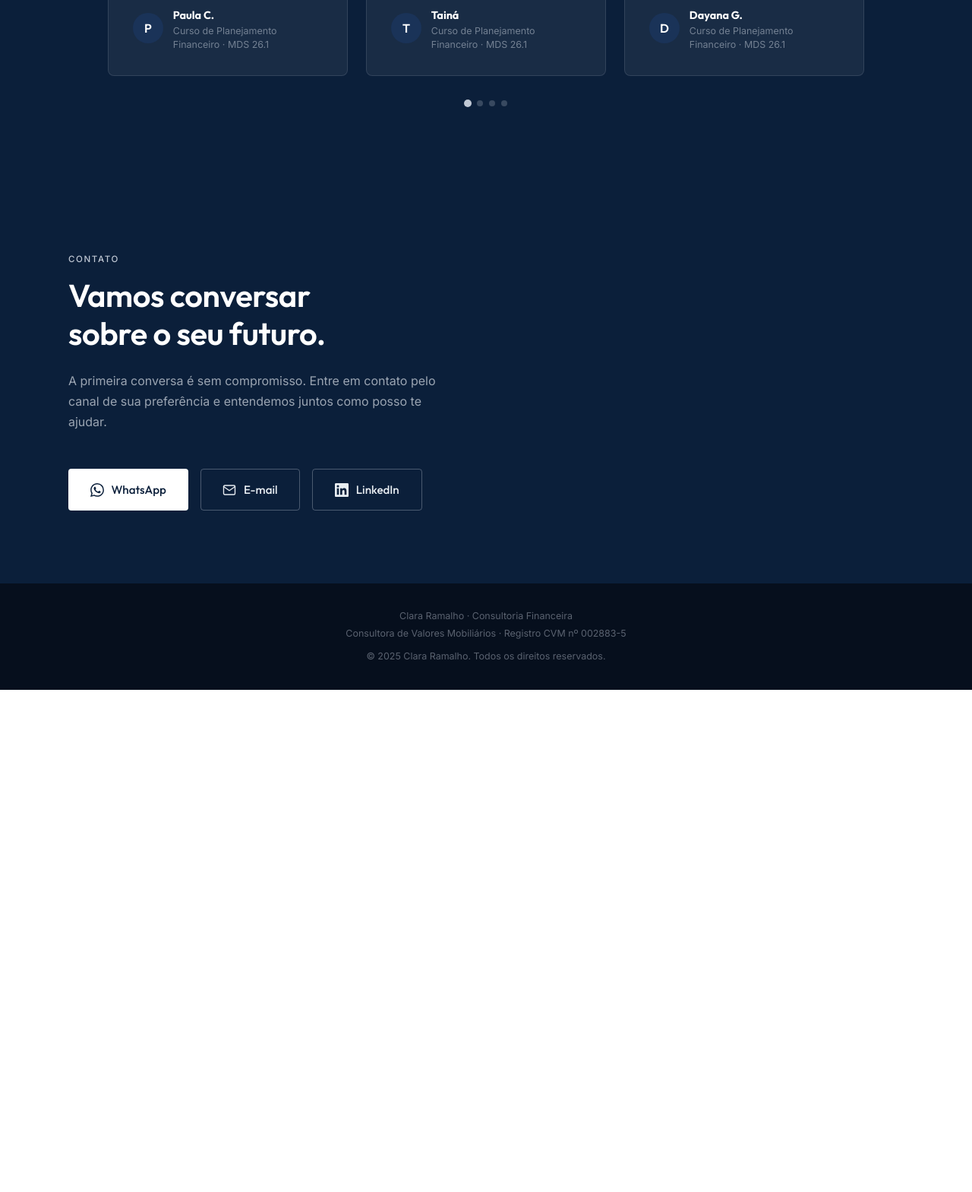
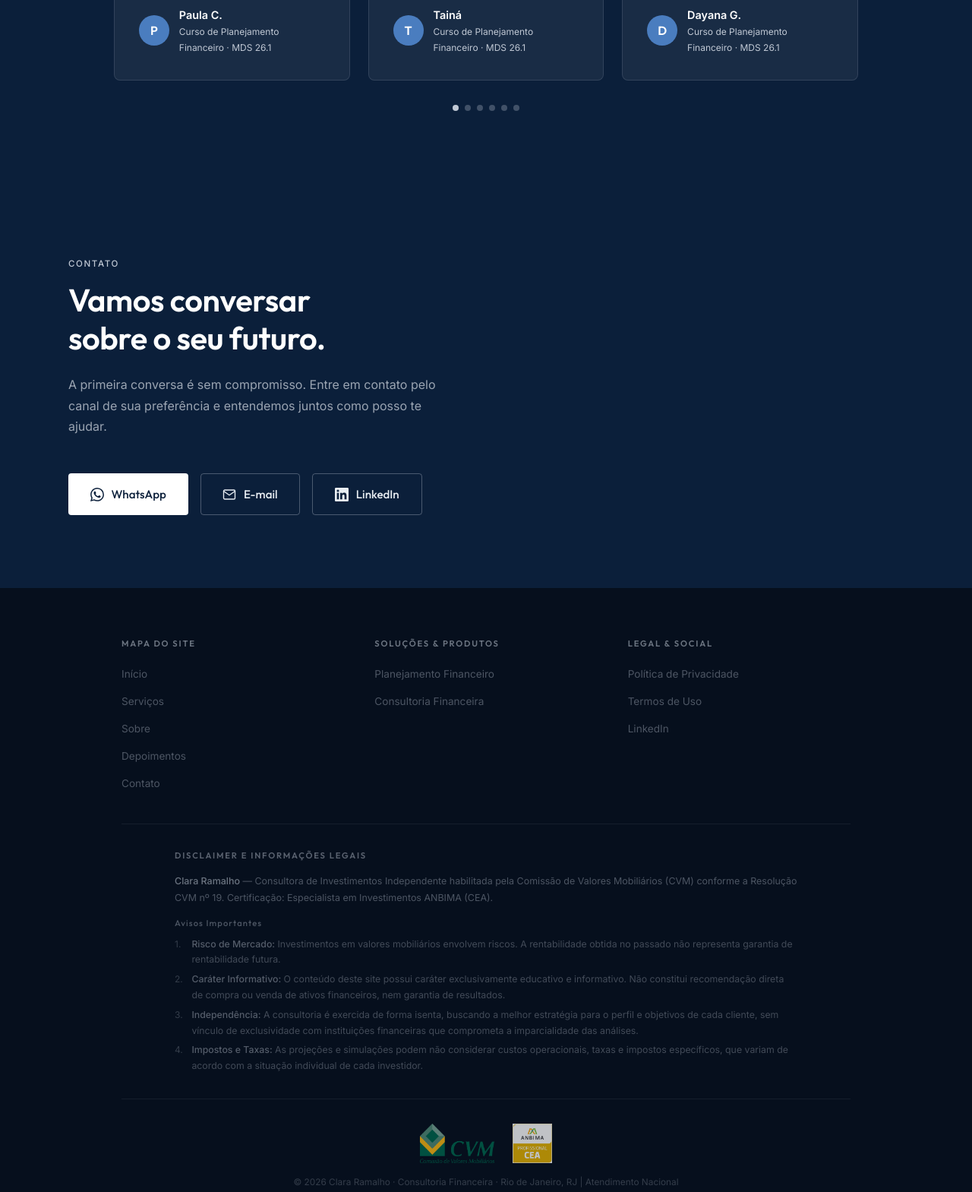
Before and after one commit to clararamalho/consultoria-financeira, a plain HTML site: page index.html in a window 1280 px wide. Shown: the part 2760-4329 px from the top of the page at 76% size. Before the commit the page ends 3668 px from the top, so only its background shows below. Drawn offline with Linux system fonts and the light colour scheme.

Commit message:
atualiza footer e corrige carrossel

```diff
--- a/index.html
+++ b/index.html
@@ -305,54 +305,154 @@
     .btn-linkedin { background: transparent; color: var(--prata-clara); border: 1px solid rgba(192,200,212,0.35); }
     .btn-linkedin:hover { background: rgba(192,200,212,0.08); transform: translateY(-2px); }
 
-    /* ==================== FOOTER ==================== */
-    /* EDITAR: número de registro CVM */
+    /* ── FOOTER ── */
   footer {
     background: #060F1D;
-      padding: 2rem;
+    padding: 4rem 2rem 2.5rem;
+    font-family: 'Inter', sans-serif;
+  }
+  .footer-inner {
+    max-width: 960px;
+    margin: 0 auto;
+  }
+  .footer-cols {
+    display: grid;
+    grid-template-columns: repeat(3, 1fr);
+    gap: 2.5rem;
+    margin-bottom: 2.5rem;
+  }
+  .footer-col-title {
+    font-family: 'Outfit', sans-serif;
+    font-size: 0.7rem;
+    font-weight: 600;
+    letter-spacing: 0.16em;
+    text-transform: uppercase;
+    color: rgba(192,200,212,0.55);
+    margin-bottom: 1rem;
+  }
+  .footer-col ul {
+    list-style: none;
+    padding: 0;
+    display: flex;
+    flex-direction: column;
+    gap: 0.55rem;
+  }
+  .footer-col ul li a {
+    font-size: 0.85rem;
+    color: rgba(192,200,212,0.38);
+    text-decoration: none;
+    transition: color 0.2s;
+    font-family: 'Inter', sans-serif;
+  }
+  .footer-col ul li a:hover { color: rgba(192,200,212,0.8); }
+  .footer-divider {
+    border: none;
+    border-top: 1px solid rgba(192,200,212,0.08);
+    margin: 2rem 0;
+  }
+  .footer-disclaimer { max-width: 820px; margin: 0 auto; }
+  .footer-disclaimer-title {
+    font-family: 'Outfit', sans-serif;
+    font-size: 0.7rem;
+    font-weight: 600;
+    letter-spacing: 0.16em;
+    text-transform: uppercase;
+    color: rgba(192,200,212,0.45);
+    margin-bottom: 0.8rem;
+  }
+  .footer-disclaimer-intro {
+    font-size: 0.78rem;
+    color: rgba(192,200,212,0.38);
+    line-height: 1.75;
+    margin-bottom: 0.8rem;
+  }
+  .footer-disclaimer-intro strong { color: rgba(192,200,212,0.55); font-weight: 500; }
+  .footer-avisos-label {
+    font-family: 'Outfit', sans-serif;
+    font-size: 0.7rem;
+    font-weight: 500;
+    letter-spacing: 0.1em;
+    color: rgba(192,200,212,0.38);
+    margin-bottom: 0.5rem;
+  }
+  .footer-avisos {
+    list-style: none;
+    padding: 0;
+    counter-reset: aviso;
+    display: flex;
+    flex-direction: column;
+    gap: 0.3rem;
+  }
+  .footer-avisos li {
+    counter-increment: aviso;
+    font-size: 0.77rem;
+    color: rgba(192,200,212,0.32);
+    padding-left: 1.4rem;
+    position: relative;
+    line-height: 1.7;
+  }
+  .footer-avisos li::before {
+    content: counter(aviso) ".";
+    position: absolute;
+    left: 0;
+    color: rgba(192,200,212,0.25);
+    font-size: 0.75rem;
+  }
+  .footer-avisos li strong { color: rgba(192,200,212,0.42); font-weight: 500; }
+  .footer-selos {
+    display: flex;
+    justify-content: center;
+    align-items: center;
+    gap: 1.5rem;
+    margin: 1.5rem 0 1rem;
+  }
+  .footer-selo { height: 52px; width: auto; opacity: 0.75; transition: opacity 0.2s; }
+  .footer-selo:hover { opacity: 1; }
+  .footer-bottom {
     text-align: center;
-      color: rgba(192,200,212,0.45);
-      font-size: 0.78rem;
-      line-height: 1.8;
+    font-size: 0.74rem;
+    color: rgba(192,200,212,0.25);
+    font-family: 'Inter', sans-serif;
+    line-height: 1.6;
+  }
+  @media (max-width: 640px) {
+    .footer-cols { grid-template-columns: 1fr 1fr; gap: 2rem; }
+    .footer-col:last-child { grid-column: 1 / -1; }
+  }
+  @media (max-width: 400px) {
+    .footer-cols { grid-template-columns: 1fr; }
+    .footer-col:last-child { grid-column: auto; }
   }
 
-     #depoimentos { padding: 6rem 2rem; }
-
+    /* ==================== DEPOIMENTOS ==================== */
     .carrossel-wrapper {
       display: flex;
       align-items: center;
-    gap: 0.75rem;
+      gap: 1rem;
     }
-
     .carrossel-track-outer {
       overflow: hidden;
       flex: 1;
-    /* Evita que o track vaze para fora */
-    min-width: 0;
     }
-
     .carrossel-track {
       display: flex;
       gap: 1.5rem;
-    transition: transform 0.4s cubic-bezier(0.25, 0.46, 0.45, 0.94);
-    /* Impede quebra de linha e garante alinhamento */
-    will-change: transform;
+      transition: transform 0.4s ease;
     }
-
-  /* Cada card ocupa exatamente 1 "slot" — largura calculada via JS */
     .dep-card {
      background: rgba(255,255,255,0.06);
     border: 1px solid rgba(192,200,212,0.15);
     border-radius: 8px;
     padding: 2rem;
+    width: calc(33.333% - 1rem);
+    min-width: calc(33.333% - 1rem);
+    max-width: calc(33.333% - 1rem);
     flex-shrink: 0;
-    /* largura definida pelo JS — não colocar min-width aqui */
     display: flex;
     flex-direction: column;
     gap: 1.2rem;
     box-sizing: border-box;
     }
-
     .dep-aspas {
       font-family: 'Outfit', sans-serif;
       font-size: 3.5rem;
@@ -360,113 +460,77 @@
       line-height: 0.5;
       opacity: 0.5;
     }
-
     .dep-texto {
       color: rgba(232,237,242,0.85);
       font-size: 0.95rem;
       line-height: 1.7;
       flex: 1;
     }
-
     .dep-autor {
       display: flex;
       align-items: center;
       gap: 0.8rem;
+      margin-top: auto;
     }
-
     .dep-inicial {
-    width: 40px;
-    height: 40px;
+      width: 40px; height: 40px;
       border-radius: 50%;
-    background: var(--azul-medio, #1A3358);
+      background: var(--accent);
       color: var(--branco);
+      font-family: 'Outfit', sans-serif;
+      font-weight: 600;
+      font-size: 1rem;
       display: flex;
       align-items: center;
       justify-content: center;
-    font-family: 'Outfit', sans-serif;
-    font-weight: 600;
-    font-size: 1rem;
       flex-shrink: 0;
     }
-
     .dep-autor strong {
       display: block;
       color: var(--branco);
       font-size: 0.9rem;
-    font-family: 'Outfit', sans-serif;
     }
-
     .dep-autor span {
       display: block;
-    color: rgba(192,200,212,0.55);
-    font-size: 0.78rem;
-    line-height: 1.4;
+      color: var(--prata);
+      font-size: 0.75rem;
     }
-
-  /* ── Botões de seta ── */
     .carrossel-btn {
       background: rgba(255,255,255,0.08);
       border: 1px solid rgba(192,200,212,0.2);
-    color: var(--prata, #C0C8D4);
-    width: 40px;
-    height: 40px;
+      color: var(--branco);
+      width: 44px; height: 44px;
       border-radius: 50%;
       font-size: 1.1rem;
       cursor: pointer;
       flex-shrink: 0;
+      transition: background 0.2s;
       display: flex;
       align-items: center;
       justify-content: center;
-    transition: background 0.2s, transform 0.2s;
-    /* SEMPRE visível — inclusive no mobile */
-    visibility: visible !important;
-    opacity: 1 !important;
     }
-
-  .carrossel-btn:hover {
-    background: rgba(255,255,255,0.15);
-    transform: scale(1.08);
-  }
-
-  .carrossel-btn:disabled {
-    opacity: 0.3 !important;
-    cursor: default;
-    transform: none;
-  }
-
-  /* ── Dots ── */
+    .carrossel-btn:hover { background: rgba(255,255,255,0.15); }
     .carrossel-dots {
       display: flex;
       justify-content: center;
       gap: 0.5rem;
       margin-top: 2rem;
     }
+    .carrossel-dots span {
+      width: 8px; height: 8px;
+      border-radius: 50%;
+      background: rgba(192,200,212,0.3);
+      cursor: pointer;
+      transition: background 0.2s;
+    }
+    .carrossel-dots span.ativo { background: var(--prata); }
 
-  .carrossel-dots span {
-    width: 8px;
-    height: 8px;
-    border-radius: 50%;
-    background: rgba(192,200,212,0.25);
-    cursor: pointer;
-    transition: background 0.2s, transform 0.2s;
-    display: inline-block;
+    @media (max-width: 900px) {
+      .dep-card { min-width: calc(50% - 0.75rem); }
     }
-
-  .carrossel-dots span.ativo {
-    background: var(--prata, #C0C8D4);
-    transform: scale(1.25);
-  }
-
-  /* Mobile: setas um pouco menores para não comprimir o card */
-  @media (max-width: 480px) {
-    .carrossel-btn {
-      width: 34px;
-      height: 34px;
-      font-size: 0.95rem;
-    }
-    .carrossel-wrapper {
-      gap: 0.5rem;
-    }
+    @media (max-width: 600px) {
+      .dep-card { min-width: 100%; }
+      .carrossel-btn { display: none; }
     }
 
     /* ==================== MODAL ==================== */
@@ -1064,112 +1128,112 @@
   </div>
 
   <!-- ==================== FOOTER ==================== -->
-  <!-- EDITAR: número de registro CVM e ano -->
 <footer>
-    <p>Clara Ramalho · Consultoria Financeira</p>
-    <!-- EDITAR: substitua XXXXXXXX pelo seu número de registro CVM -->
-    <p>Consultora de Valores Mobiliários · Registro CVM nº 002883-5</p>
-    <p style="margin-top:0.5rem;">© 2025 Clara Ramalho. Todos os direitos reservados.</p>
+  <div class="footer-inner">
+
+    <div class="footer-cols">
+      <div class="footer-col">
+        <p class="footer-col-title">Mapa do Site</p>
+        <ul>
+          <li><a href="#hero">Início</a></li>
+          <li><a href="#servicos">Serviços</a></li>
+          <li><a href="#sobre">Sobre</a></li>
+          <li><a href="#depoimentos">Depoimentos</a></li>
+          <li><a href="#contato">Contato</a></li>
+        </ul>
+      </div>
+      <div class="footer-col">
+        <p class="footer-col-title">Soluções & Produtos</p>
+        <ul>
+          <li><a href="#servicos">Planejamento Financeiro</a></li>
+          <li><a href="#servicos">Consultoria Financeira</a></li>
+        </ul>
+      </div>
+      <div class="footer-col">
+        <p class="footer-col-title">Legal & Social</p>
+        <ul>
+          <li><a href="politica-de-privacidade.html" target="_blank" rel="noopener">Política de Privacidade</a></li>
+          <li><a href="termos-de-uso.html" target="_blank" rel="noopener">Termos de Uso</a></li>
+          <li><a href="https://linkedin.com/in/clararamalho" target="_blank" rel="noopener">LinkedIn</a></li>
+        </ul>
+      </div>
+    </div>
+
+    <hr class="footer-divider" />
+
+    <div class="footer-disclaimer">
+      <p class="footer-disclaimer-title">Disclaimer e Informações Legais</p>
+      <p class="footer-disclaimer-intro">
+        <strong>Clara Ramalho</strong> — Consultora de Investimentos Independente habilitada pela
+        Comissão de Valores Mobiliários (CVM) conforme a Resolução CVM nº 19.
+        Certificação: Especialista em Investimentos ANBIMA (CEA).
+      </p>
+      <p class="footer-avisos-label">Avisos Importantes</p>
+      <ol class="footer-avisos">
+        <li><strong>Risco de Mercado:</strong> Investimentos em valores mobiliários envolvem riscos. A rentabilidade obtida no passado não representa garantia de rentabilidade futura.</li>
+        <li><strong>Caráter Informativo:</strong> O conteúdo deste site possui caráter exclusivamente educativo e informativo. Não constitui recomendação direta de compra ou venda de ativos financeiros, nem garantia de resultados.</li>
+        <li><strong>Independência:</strong> A consultoria é exercida de forma isenta, buscando a melhor estratégia para o perfil e objetivos de cada cliente, sem vínculo de exclusividade com instituições financeiras que comprometa a imparcialidade das análises.</li>
+        <li><strong>Impostos e Taxas:</strong> As projeções e simulações podem não considerar custos operacionais, taxas e impostos específicos, que variam de acordo com a situação individual de cada investidor.</li>
+      </ol>
+    </div>
+
+    <hr class="footer-divider" />
+
+    <div class="footer-selos">
+      <img src="assets/selo-cvm.png" alt="CVM – Comissão de Valores Mobiliários" class="footer-selo" />
+      <img src="assets/selo-anbima-cea.jpg" alt="ANBIMA – Profissional CEA" class="footer-selo" />
+    </div>
+
+    <div class="footer-bottom">
+      <p>© 2026 Clara Ramalho · Consultoria Financeira · Rio de Janeiro, RJ | Atendimento Nacional</p>
+    </div>
+
+  </div>
 </footer>
 
   <!-- ==================== JAVASCRIPT ==================== -->
   <script>
     // ==================== CARROSSEL DEPOIMENTOS ====================
-  (function () {
-    const track      = document.getElementById('carrosselTrack');
-    const dotsWrap   = document.getElementById('carrosselDots');
-    const btnPrev    = document.querySelector('.carrossel-btn.prev');
-    const btnNext    = document.querySelector('.carrossel-btn.next');
-    const cards      = Array.from(track.querySelectorAll('.dep-card'));
-    const GAP        = 24; // px — deve bater com o gap do CSS (1.5rem = 24px)
+    (function() {
+      const track = document.getElementById('carrosselTrack');
+      const dotsContainer = document.getElementById('carrosselDots');
+      const cards = track.querySelectorAll('.dep-card');
       let atual = 0;
 
-    /* Quantos cards mostrar por vez */
       function visiveis() {
-      if (window.innerWidth <= 640) return 1;
-      if (window.innerWidth <= 960) return 2;
+        if (window.innerWidth <= 600) return 1;
+        if (window.innerWidth <= 900) return 2;
         return 3;
       }
 
-    /* Total de posições de scroll */
-    function totalPos() {
-      return cards.length - visiveis() + 1;
+      function totalPosicoes() {
+        return cards.length;
       }
 
-    /* Define a largura de cada card com base no container */
-    function setCardWidths() {
-      const outerW = track.parentElement.offsetWidth;
-      const vis    = visiveis();
-      const w      = (outerW - GAP * (vis - 1)) / vis;
-      cards.forEach(c => { c.style.width = w + 'px'; });
-    }
-
-    /* Navega para a posição index */
-    function irPara(index) {
-      const vis   = visiveis();
-      atual = Math.max(0, Math.min(index, totalPos() - 1));
-
-      const cardW = cards[0].offsetWidth + GAP;
-      track.style.transform = `translateX(-${atual * cardW}px)`;
-
-      /* Atualiza dots */
-      dotsWrap.querySelectorAll('span').forEach((d, i) => {
-        d.classList.toggle('ativo', i === atual);
-      });
-
-      /* Habilita/desabilita setas */
-      btnPrev.disabled = atual === 0;
-      btnNext.disabled = atual >= totalPos() - 1;
-    }
-
-    /* Cria dots */
       function criarDots() {
-      dotsWrap.innerHTML = '';
-      const total = totalPos();
-      for (let i = 0; i < total; i++) {
+        dotsContainer.innerHTML = '';
+        for (let i = 0; i < totalPosicoes(); i++) {
           const dot = document.createElement('span');
-        if (i === 0) dot.classList.add('ativo');
+          if (i === atual) dot.classList.add('ativo');
           dot.addEventListener('click', () => irPara(i));
-        dotsWrap.appendChild(dot);
+          dotsContainer.appendChild(dot);
         }
       }
 
-    /* Expõe para os onclick do HTML */
-    window.moverCarrossel = function (dir) { irPara(atual + dir); };
-
-    /* ── Swipe por toque ── */
-    let touchStartX = 0;
-    let touchStartY = 0;
-
-    track.addEventListener('touchstart', e => {
-      touchStartX = e.touches[0].clientX;
-      touchStartY = e.touches[0].clientY;
-    }, { passive: true });
-
-    track.addEventListener('touchend', e => {
-      const dx = e.changedTouches[0].clientX - touchStartX;
-      const dy = e.changedTouches[0].clientY - touchStartY;
-      /* Só dispara se o movimento horizontal for maior que o vertical (scroll) */
-      if (Math.abs(dx) > Math.abs(dy) && Math.abs(dx) > 40) {
-        irPara(atual + (dx < 0 ? 1 : -1));
-      }
-    }, { passive: true });
-
-    /* ── Init e resize ── */
-    function init() {
-      setCardWidths();
-      criarDots();
-      irPara(0);
+      function irPara(index) {
+        atual = Math.max(0, Math.min(index, totalPosicoes() - 1));
+        const trackWidth = track.parentElement.offsetWidth;
+        const cardWidth = (trackWidth + 24) / visiveis();
+        track.style.transform = `translateX(-${atual * cardWidth}px)`;
+        document.querySelectorAll('.carrossel-dots span').forEach((d, i) => {
+          d.classList.toggle('ativo', i === atual);
+        });
       }
 
-    init();
+      window.moverCarrossel = function(dir) { irPara(atual + dir); };
 
-    let resizeTimer;
-    window.addEventListener('resize', () => {
-      clearTimeout(resizeTimer);
-      resizeTimer = setTimeout(init, 150);
-    });
-
+      criarDots();
+      window.addEventListener('resize', () => { atual = 0; criarDots(); irPara(0); });
     })();
 
     // ==================== MODAIS ====================
```
Also changed, not shown: assets/selo-anbima-cea.jpg (added), assets/selo-cvm.png (added). Lines whose indentation alone changed are shown as unchanged.
